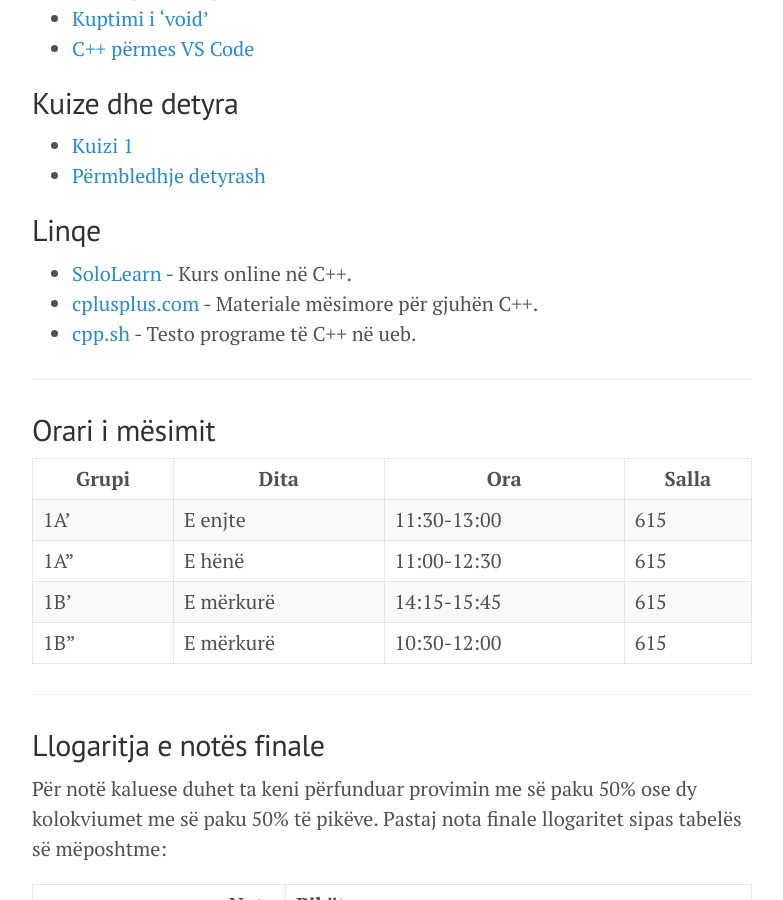
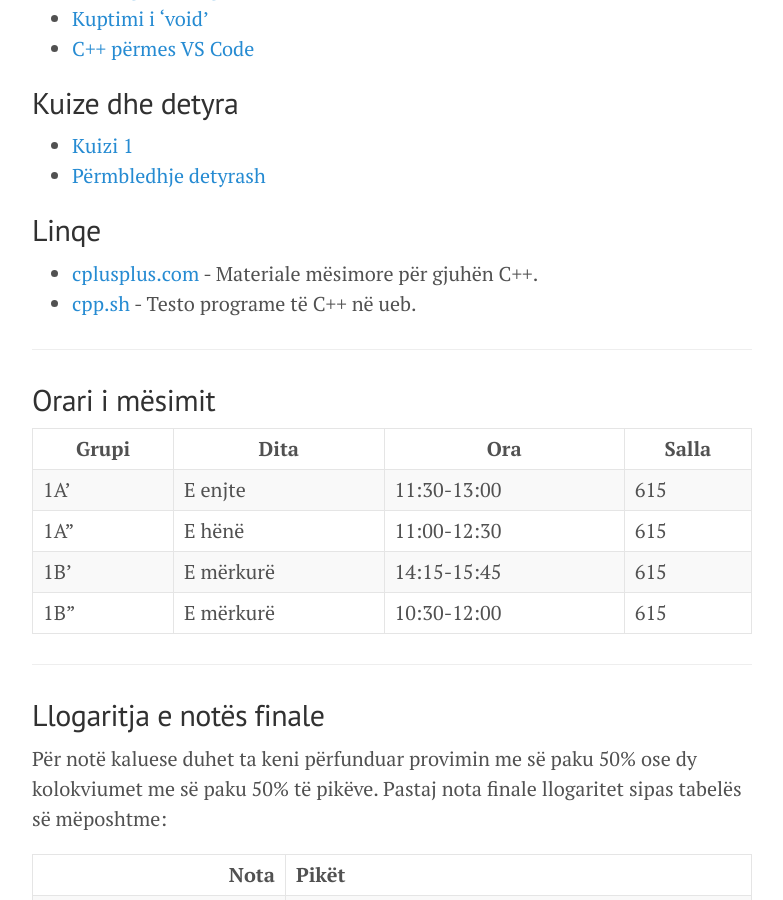
Before and after one commit to edongashi/edongashi.github.io, a Jekyll site: the page built from lendet/gjuhe-programuese/index.md, in a window 1280 px wide and 900 px high, scrolled down 945 px. Shown: the whole window, without its empty margins (248-1031 px from the left). Built offline with Jekyll 4.4.1, drawn with Linux system fonts in a browser that asks for light colours; our own code applies the rules of GitHub Pages for plain Markdown files; formulas are drawn with MathJax 3.

Commit message:
Remove old link

```diff
--- a/lendet/gjuhe-programuese/index.md
+++ b/lendet/gjuhe-programuese/index.md
@@ -45,7 +45,6 @@ Konsultimet do të mbahen pas orarit të ushtrimeve gjatë javës 16-20 dhjetor.
 
 ## Linqe
 
-- [SoloLearn](https://www.sololearn.com/Course/CPlusPlus/) - Kurs online në C++.
 - [cplusplus.com](http://www.cplusplus.com/doc/tutorial/) - Materiale mësimore për gjuhën C++.
 - [cpp.sh](http://cpp.sh/) - Testo programe të C++ në ueb.
 
```
